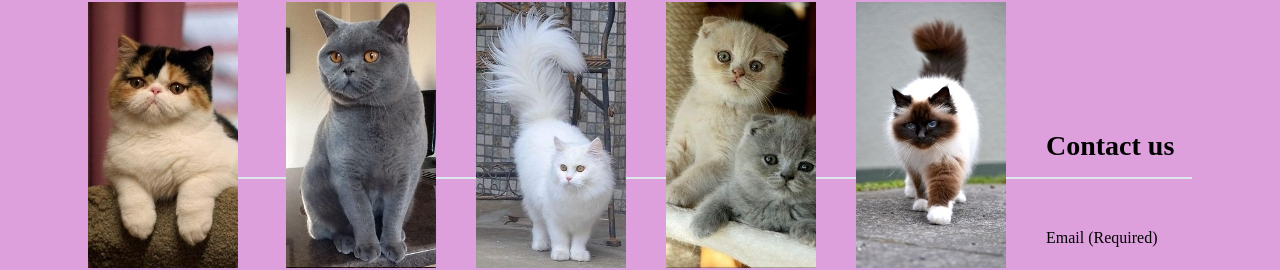
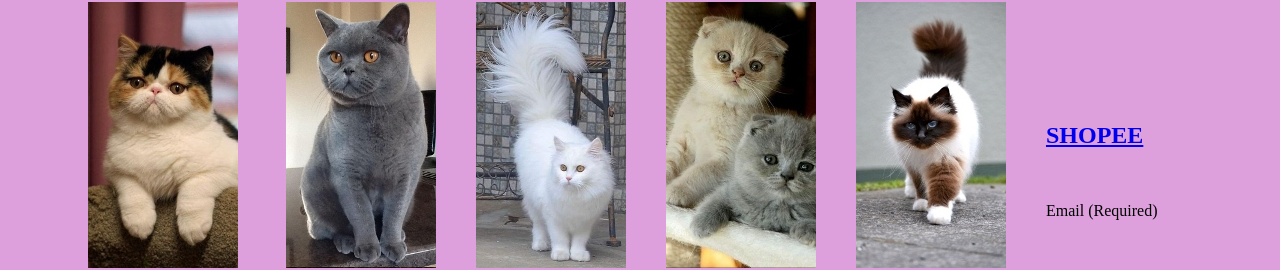
Before and after one commit to IkaFitrianingsih/ikafitrianingsih2.github.io, a plain HTML site: page index.html in a window 1280 px wide. Shown: the part 656-926 px from the top of the page. Drawn offline with Linux system fonts and the light colour scheme.

Commit message:
Update index.html

```diff
--- a/index.html
+++ b/index.html
@@ -47,7 +47,7 @@
       </div>
 
       <div class="contact-form">
-        <h3 class="section-title">Contact us</h3>
+        <h2><a href="https://shopee.co.id/shop/323050295/search" title="SHOPEE">SHOPEE</a></h2><br>
         <p>Email (Required)</p>
         <!-- Add an <input> tag -->
         <input>
```
